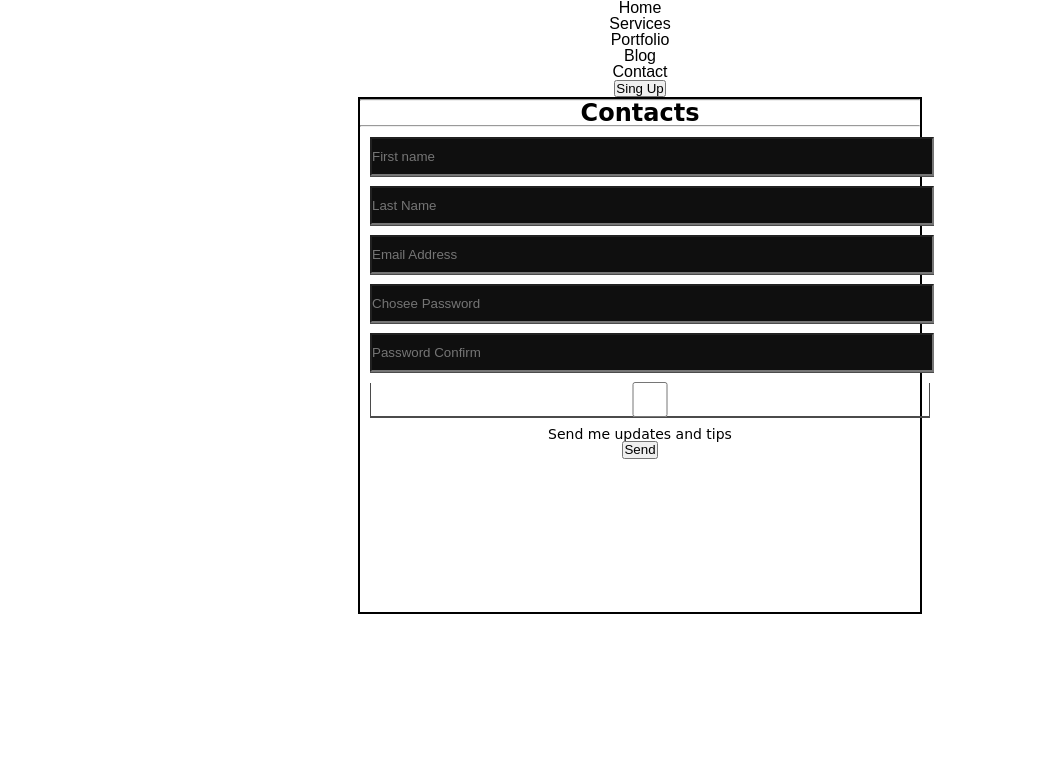
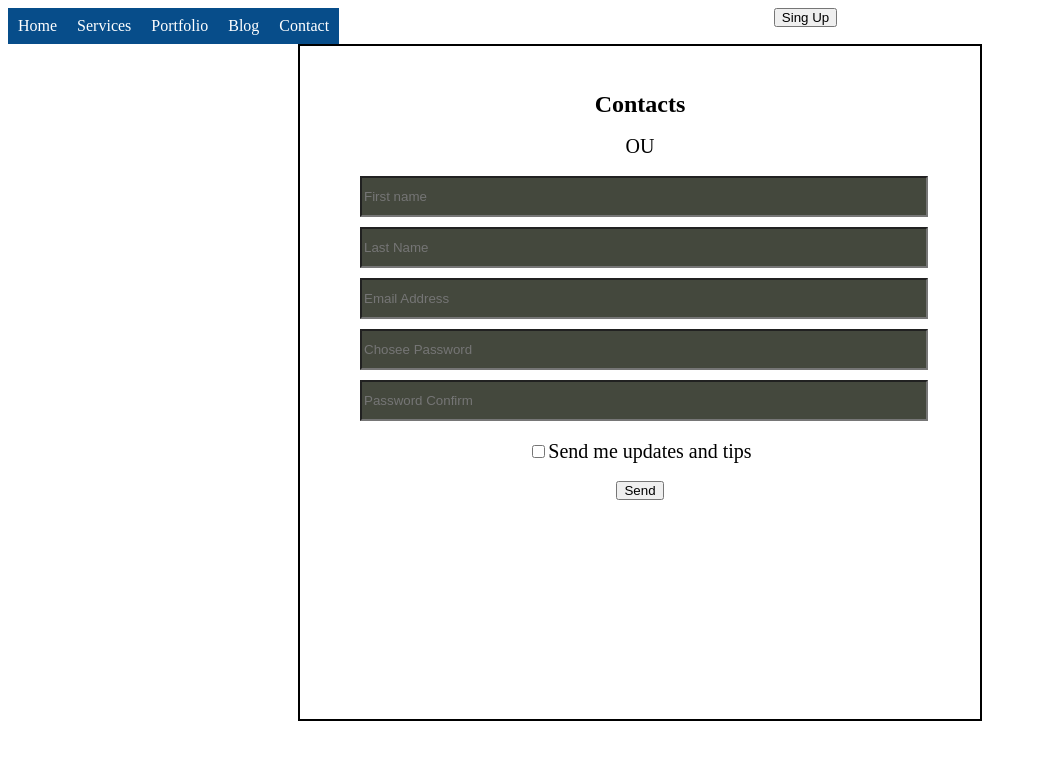
Before and after one commit to Anncat/Anncat.github.io, a plain HTML site: page index.html in a window 1280 px wide. Shown: the whole page, without its empty margins (0-1037 px from the left). Drawn offline with Linux system fonts and the light colour scheme.

Commit message:
added header

```diff
--- a/index.html
+++ b/index.html
@@ -8,14 +8,45 @@
 </head>
 <body>
 <header>
-	<nav class="menu">
-		<ul>
-			<li>Home</li>
-			<li>Services</li>
-			<li>Portfolio</li>
-			<li>Blog</li>
-			<li>Contact</li>
-			<div class="btn"></div>
+<nav>
+	<ul class="menu">
+	  <li><a href="#">Home</a>
+			<ul class="submenu">
+            <li><a href=#>Sudmenu 1</a></li>
+            <li><a href=#>Sudmenu 1</a></li>
+            <li><a href=#>Sudmenu 1</a></li>
+        </ul>
+	 </li>
+		<li><a href="#">Services</a>
+			<ul class="submenu">
+            <li><a href=#>Sudmenu 2</a></li>
+            <li><a href=#>Sudmenu 2</a></li>
+            <li><a href=#>Sudmenu 2</a></li>
+        </ul>
+	   </li>
+		<li><a href="#">Portfolio</a>
+			<ul class="submenu">
+            <li><a href=#>Sudmenu 3</a></li>
+            <li><a href=#>Sudmenu 3</a></li>
+            <li><a href=#>Sudmenu 3</a></li>
+        </ul>
+      </li>
+	  <li><a href="#">Blog</a>
+			<ul class="submenu">
+            <li><a href=#>Sudmenu 4</a></li>
+            <li><a href=#>Sudmenu 4</a></li>
+            <li><a href=#>Sudmenu 4</a></li>
+        </ul>
+     </li>
+		<li><a href="#">Contact</a>
+			<ul class="submenu">
+            <li><a href=#>Sudmenu 5</a></li>
+            <li><a href=#>Sudmenu 5</a></li>
+            <li><a href=#>Sudmenu 5</a></li>
+        </ul>
+     </li>
+
+	   <div class="btn"></div>
 				<button > Sing Up </button>
 		</ul>
 	</nav>
@@ -28,19 +59,21 @@
 <div class="login_form">
 
 
-	<hr><h1>Contacts</h1><hr>
+		<h1>Contacts</h1>
+
 
 		<form action="">
+		<p>OU</p>
 
-		<input type="text" class=".login_form_input" placeholder="First name" required>
+		<input type="text" class="login_form_input c-grey" placeholder="First name" required>
 
-		<input type="text" class=".login_form_input" placeholder="Last Name" required>
+		<input type="text" class="login_form_input c-grey" placeholder="Last Name" required>
 
-		<input type="text" class=".login_form_input" placeholder="Email Address" required>
+		<input type="text" class="login_form_input c-grey" placeholder="Email Address" required>
 
-		<input type="text" class=".login_form_input" placeholder="Chosee Password" required>
+		<input type="text" class="login_form_input c-grey" placeholder="Chosee Password" required>
 
-		<input type="text" class=".login_form_input" placeholder="Password Confirm" required >
+		<input type="text" class="login_form_input c-grey" placeholder="Password Confirm" required >
 
 		<p><input type="checkbox" >Send me  updates and tips</p>
 		<button>Send</button>
@@ -48,6 +81,9 @@
 	</div>
 
 </main>
+<footer>
+
+</footer>
 
 
 
--- a/src/scss/_reset.scss
+++ b/src/scss/_reset.scss
@@ -1,8 +1,10 @@
 *{
-	margin: 0;
-	padding: 0;
+
 	line-height: 1;
-	text-align: center;
+	text-align: center;}
 
+	ul{
+		margin: 0;
+		padding: 0;
 
-}
+	}
--- a/src/scss/_settings.scss
+++ b/src/scss/_settings.scss
@@ -1,11 +1,7 @@
 p{
-
-	font-size: 14px;
-
+	font-size: 20px;
 }
 
 h1{
-
 	font-size: 24px;
-
 }
--- a/src/scss/color.scss
+++ b/src/scss/color.scss
@@ -1,7 +1,11 @@
-/*  #1b5288 , #0f0f0f , #4e4e49!-->
+$blue:#074d8a;
 
+$gray:#44483d;
 
-  */
-input{
-	background-color: #0f0f0f;
-}
+$b-blue:#4f9fd7;
+
+$btn-color:44483d;
+
+$p-color:white;
+
+$black: #000000;
--- /dev/null
+++ b/src/scss/header.scss
@@ -0,0 +1,54 @@
+nav{
+
+  ul {
+    display: block;
+    margin: 0;
+    padding: 0;
+    list-style: none;
+}
+ul:after {
+    display: block;
+    content: ' ';
+    clear: both;
+    float: none;
+}
+ul.menu > li {
+    float: left;
+    position: relative;
+	 a {
+    	display: block;
+    	padding: 10px;
+    	color: white;
+    	background-color:$blue;
+		text-decoration: none;
+		}
+	}
+ul.menu > li > a:hover {
+    background-color:$gray;}
+
+	ul.submenu {
+    display: none;
+    position: absolute;
+    width: 120px;
+    top: 37px;
+    left: 0;
+    background-color: white;
+    border: 1px solid $blue;
+		li {
+    display: block;
+    	a {
+    display: block;
+    padding: 10px;
+    color: white;
+    background-color:$b-blue;
+    text-decoration: none;
+		}
+	}
+}
+ul.submenu > li > a:hover {
+    text-decoration: underline;
+     background-color:$gray;}
+ul.menu > li:hover > ul.submenu {
+    display: block;
+	}
+}
--- a/src/scss/main.scss
+++ b/src/scss/main.scss
@@ -2,28 +2,27 @@
 @import "settings.scss";
 @import "typography.scss";
 @import "color.scss";
-
+@import "header.scss";
+@import "footer.scss";
 
 
 
 .login_form {
-
-	width:560px;
-	height: 513px;
+	width: 100%;
+	max-width:560px;
+	height: 613px;
 	border:2px solid black;
 	margin: auto;
+	padding: 30px 60px;
+	text-align: center;}
 
 
 
-.login_form_input{
-
-		vertical-align: middle;
+	.login_form_input{
+		background:$gray;
 		display:block;
 		line-height:16px;
 		text-align: left;
-		box-shadow: 0px 1px 0px 0px #4b4b4b;
 		width: 100%;
 		height: 35px;
-		margin: 10px;
-
-	}
+		margin: 10px auto;}
--- a/src/scss/typography.scss
+++ b/src/scss/typography.scss
@@ -1,4 +1,5 @@
- header{font-family: 'Droid Sans', sans-serif;
- }
- main , footer{
-  font-family: 'Patrick Hand SC', cursive; }
+
+ 	$font-header : 'Droid Sans', sans-serif;
+
+
+    $font-main-f: 'Patrick Hand SC', cursive;
```
Also changed, not shown: src/css/color.css (deleted), src/css/footer.css (added), src/css/header.css (added), src/css/main.css, src/css/style.min.css (deleted), src/css/typography.css (deleted), src/scss/footer.scss (added).
